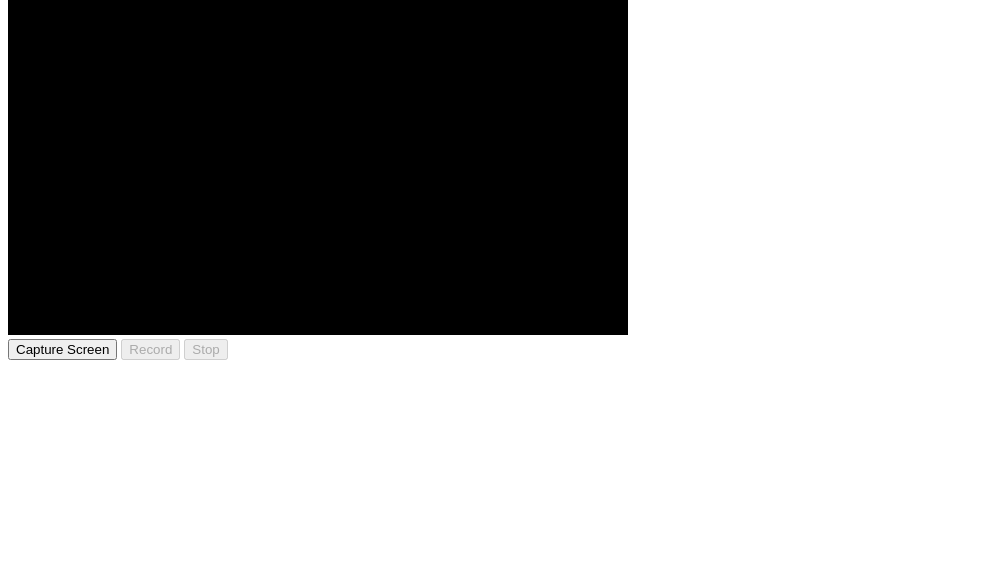
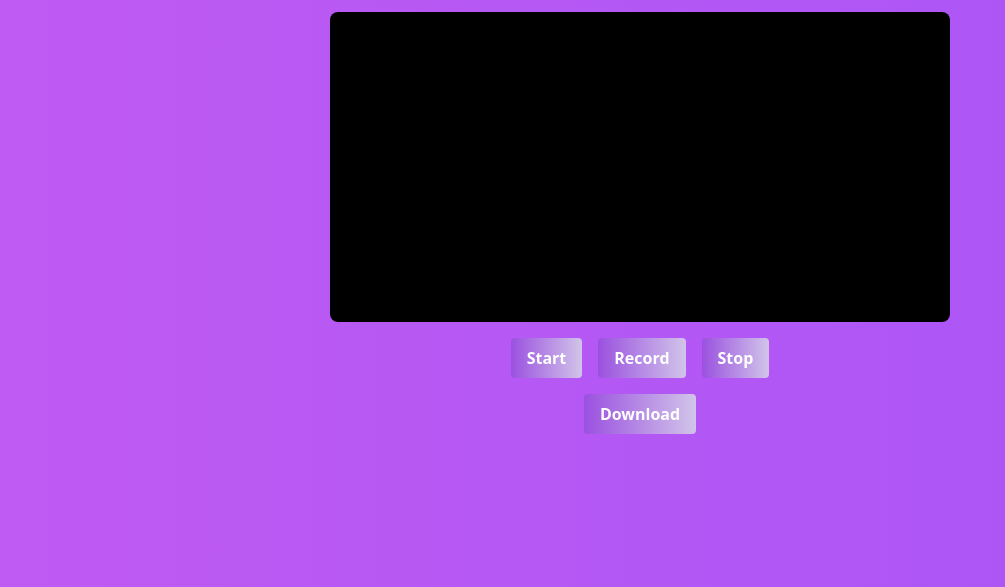
Before and after one commit to fenixbinario/record, a plain HTML site: page index.html in a window 1280 px wide. Shown: the part 213-800 px from the top of the page, without its empty margins (0-1005 px from the left). Drawn offline with nearby package versions, Linux system fonts and the light colour scheme.

Commit message:
Update AI Code to index.html

```diff
--- a/index.html
+++ b/index.html
@@ -1,21 +1,34 @@
 <!DOCTYPE html>
-<html lang="en" >
+<html lang="en">
 <head>
-  <meta charset="UTF-8">
-  <title>Fenixbinario.com - Screen Recording With Combined Audio from Microphone and System Sounds Demo</title>
+    <meta charset="UTF-8">
+    <meta name="viewport" content="width=device-width, initial-scale=1.0">
+    <title>Fenixbinario.com - Screen Recording With Combined Audio from Microphone and System Sounds Demo</title>
+    <script src="https://cdn.tailwindcss.com"></script>
 
+    <style>
+        .gradient-bg {
+            background: linear-gradient(90deg, rgba(191,90,242,1) 0%, rgba(168,85,247,1) 100%);
+        }
+        .gradient-button {
+            background: linear-gradient(90deg, rgba(155,81,224,1) 0%, rgba(209,196,233,1) 100%);
+        }
+        .rounded-video {
+            border-radius: 0.5rem;
+        }
+    </style>
+</head>
+<body class="gradient-bg min-h-screen flex flex-col items-center justify-center">
+    <h1 class="text-4xl font-bold text-purple-300 mb-8">Screen Record</h1>
+    <video id="video" width="620" height="540" autoplay class="rounded-video mb-4"></video>
+    <div class="flex space-x-4 mb-4">
+        <button id="shareScreen" class="gradient-button text-white font-bold py-2 px-4 rounded">Start</button>
+        <button id="rec" class="gradient-button text-white font-bold py-2 px-4 rounded">Record</button>
+        <button id="stop" class="gradient-button text-white font-bold py-2 px-4 rounded">Stop</button>
+    </div>
+    <a id="downloadLink" class="gradient-button text-white font-bold py-2 px-4 rounded" download="record.webm" href="#">Download</a>
 
-</head>
-<body>
-<!-- partial:index.partial.html -->
-<video width="620" height="540" autoplay></video><br>
-<button id="shareScreen">Capture Screen</button>
-<button id="rec" disabled>Record</button>
-<button id="stop" disabled>Stop</button>
-<a id="downloadLink" download="recorder.webm" name="recorder.webm" href></a>
-<div id="error"></div>
-<!-- partial -->
+    <div id="error"></div>
   <script  src="./script.js"></script>
-
 </body>
 </html>
```
